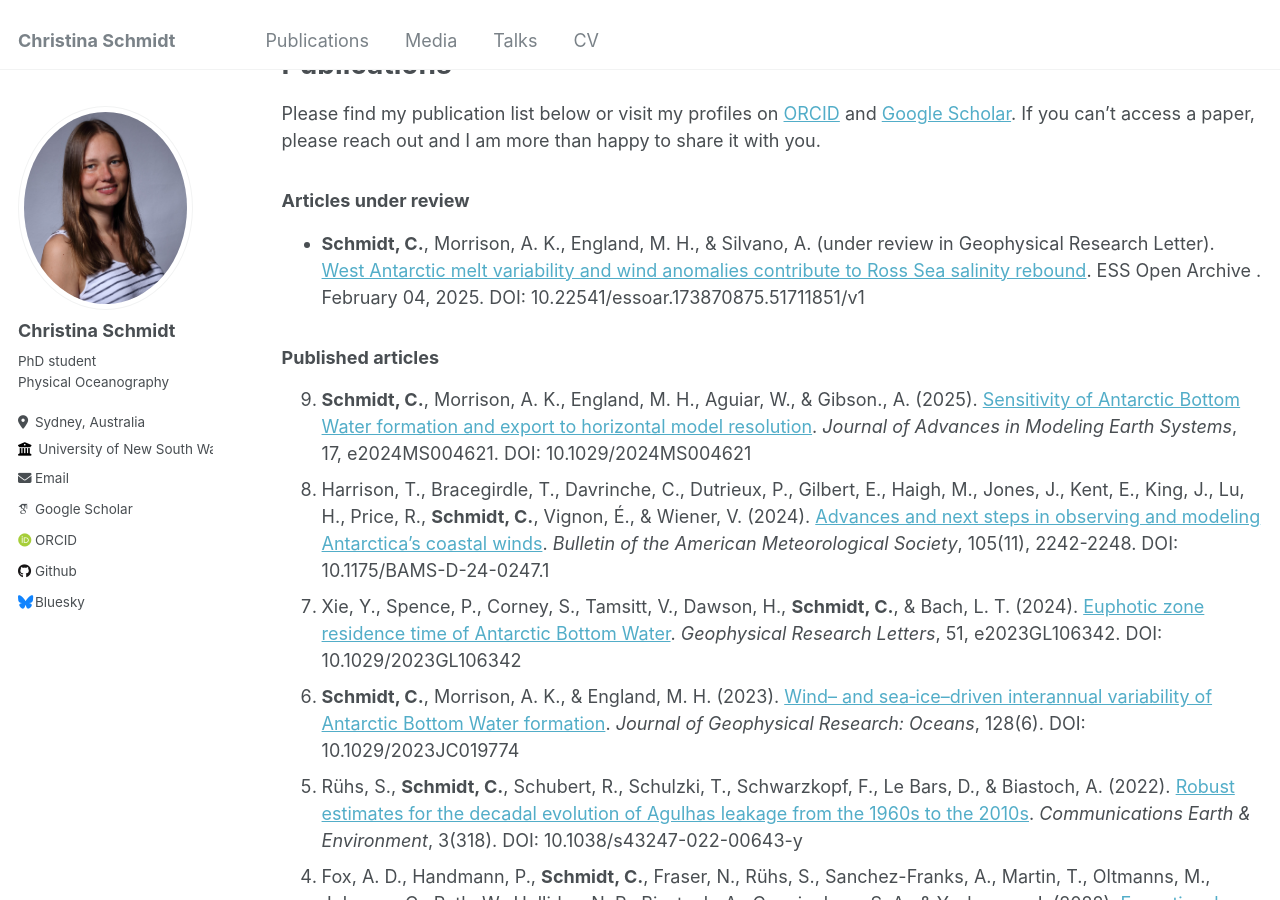
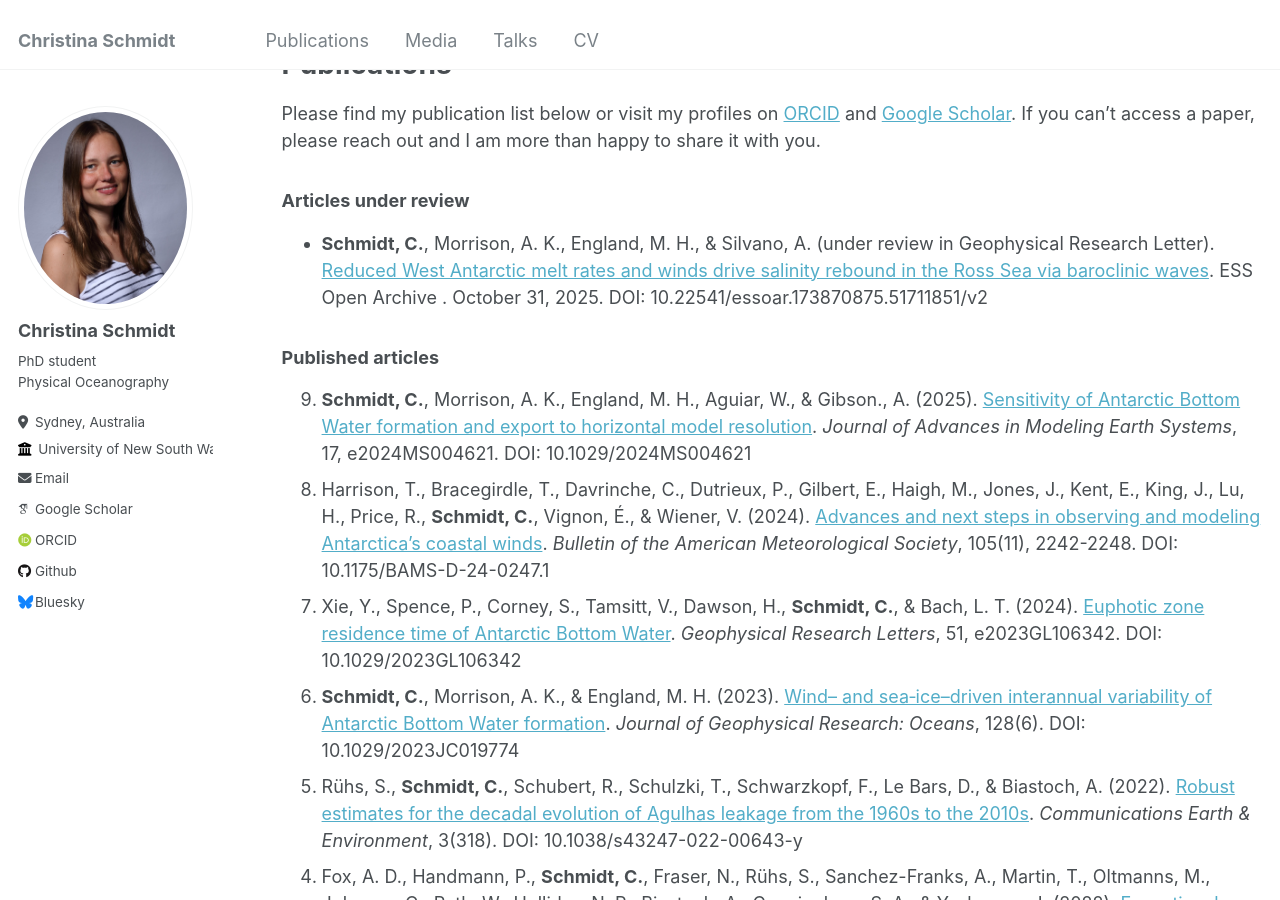
Before and after one commit to schmidt-christina/schmidt-christina.github.io, a Jekyll site: the page built from _pages/publications.md, in a window 1280 px wide and 900 px high, scrolled down 388 px. Built offline with Jekyll 4.4.1, drawn with Linux system fonts in a browser that asks for light colours; some web fonts are replaced.

Commit message:
Update GRL paper

```diff
--- a/_pages/publications.md
+++ b/_pages/publications.md
@@ -19,7 +19,7 @@ Please find my publication list below or visit my profiles on [ORCID](https://or
 <!-- ### Articles in preparation -->
 
 ### Articles under review
-* **Schmidt, C.**, Morrison, A. K., England, M. H., & Silvano, A. (under review in Geophysical Research Letter). [West Antarctic melt variability and wind anomalies contribute to Ross Sea salinity rebound](https://doi.org/10.22541/essoar.173870875.51711851/v1). ESS Open Archive . February 04, 2025. DOI: 10.22541/essoar.173870875.51711851/v1
+* **Schmidt, C.**, Morrison, A. K., England, M. H., & Silvano, A. (under review in Geophysical Research Letter). [Reduced West Antarctic melt rates and winds drive salinity rebound in the Ross Sea via baroclinic waves](https://doi.org/10.22541/essoar.173870875.51711851/v2). ESS Open Archive . October 31, 2025. DOI: 10.22541/essoar.173870875.51711851/v2
 
 
 ### Published articles
```
